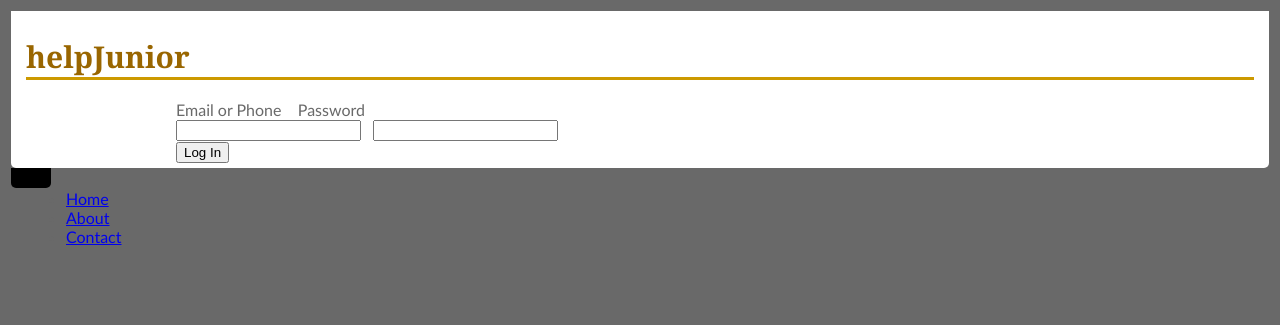
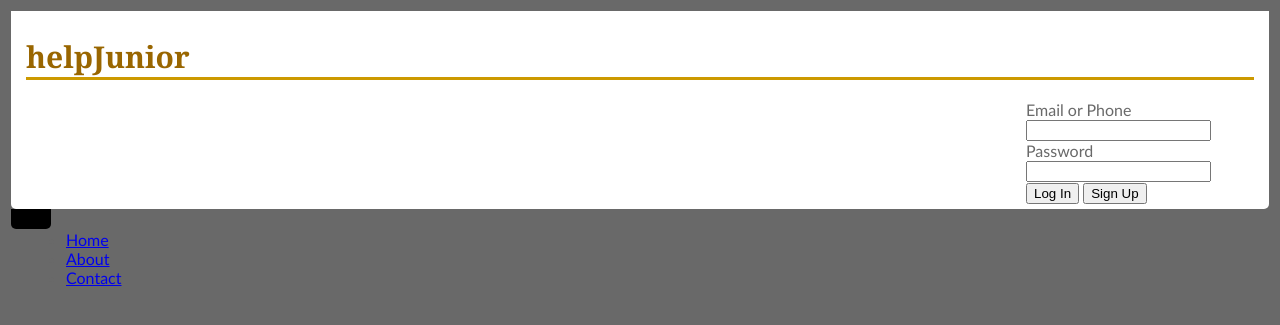
Before and after one commit to ksevta/helpJunior, a PHP site: page / in a window 1280 px wide. Shown: the top 325 px of the page. Run offline with PHP 8.4, Linux system fonts and the light colour scheme.

Commit message:
nothing much

```diff
--- a/public/index.php
+++ b/public/index.php
@@ -14,10 +14,12 @@
 <div id = "main">
 	<h1>helpJunior</h1>
 	<form action = "#login" id = "login">
-		Email or Phone &nbsp;&nbsp; Password<br>
-		<input type="text" name = "FirstName">&nbsp;&nbsp;
+		Email or Phone <br>
+		<input type="text" name = "FirstName"><br>
+		 Password<br>
 		<input type="text" name = "password"><br>
 		<input type = "submit" value = "Log In">
+		<button type="button">Sign Up</button>
 	</form>
 </div>
 <div id = "navbar">
--- a/public/stylesheets/style.css
+++ b/public/stylesheets/style.css
@@ -30,6 +30,6 @@ h1 {
     width: 10px;
 }
 #login{
-    margin-left: 150px;
+    margin-left: 1000px;
     margin-top: 0px;
 }
```
